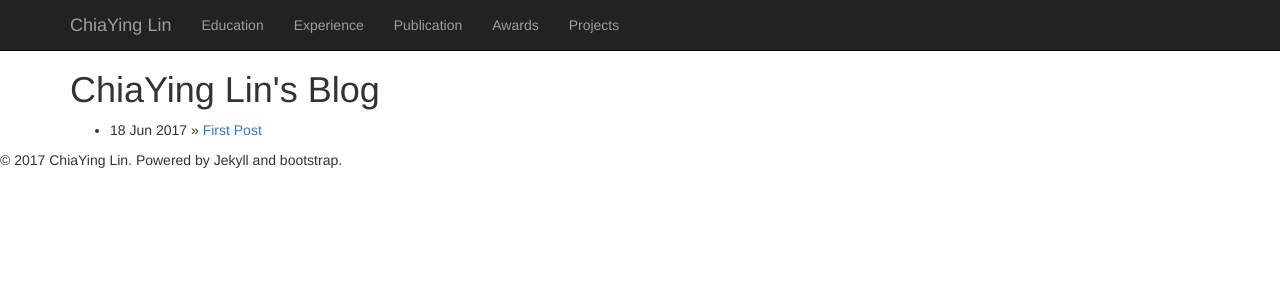
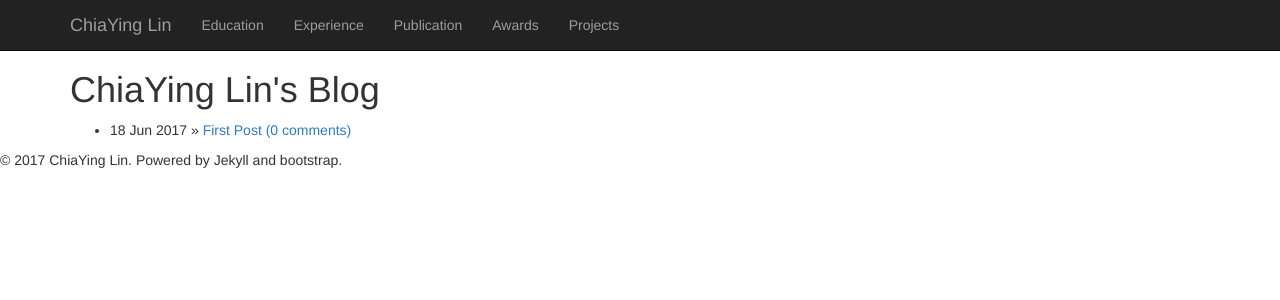
Before and after one commit to zeroplusone/zeroplusone.github.io, a Jekyll site: the page built from blog/index.html, in a window 1280 px wide. Shown: the top 300 px of the page. Built offline with Jekyll 4.4.1, drawn with Linux system fonts in a browser that asks for light colours; comment, search, counter and statistics services are not loaded.

Commit message:
revise disqus setting

```diff
--- a/_includes/disqus.html
+++ b/_includes/disqus.html
@@ -5,8 +5,8 @@
  *  LEARN WHY DEFINING THESE VARIABLES IS IMPORTANT: https://disqus.com/admin/universalcode/#configuration-variables*/
 
 var disqus_config = function () {
-this.page.url = {{ site.url }}+{{page.url}};  // Replace PAGE_URL with your page's canonical URL variable
-this.page.identifier = {{ page.id }}; // Replace PAGE_IDENTIFIER with your page's unique identifier variable
+this.page.url = "{{ site.url }}{{ page.url }}";  // Replace PAGE_URL with your page's canonical URL variable
+this.page.identifier = "{{ page.id }}"; // Replace PAGE_IDENTIFIER with your page's unique identifier variable
 };
 
 (function() { // DON'T EDIT BELOW THIS LINE
--- a/_layouts/post.html
+++ b/_layouts/post.html
@@ -8,6 +8,6 @@ layout: default
     {{ content }}
 </div>
 <!-- Post comments -->
-<div class="notecomments">
+<div class="comments">
     {% include disqus.html %}
 </div>
--- a/blog/atom.xml
+++ b/blog/atom.xml
@@ -1,5 +1,5 @@
 ---
-layout: feed
+layout: default
 ---
 <?xml version="1.0" encoding="utf-8"?>
 <feed xmlns="http://www.w3.org/2005/Atom">
--- a/blog/index.html
+++ b/blog/index.html
@@ -6,6 +6,7 @@ title: ChiaYing Lin's Blog
     <ul class="posts">
 
       {% for post in site.posts %}
-        <li><span>{{ post.date | date_to_string }}</span> » <a href="{{ post.url }}#disqus_thread" title="{{ post.title }}">{{ post.title }}</a></li>
+        <li><span>{{ post.date | date_to_string }}</span> » <a href="{{ post.url }}" title="{{ post.title }}">{{ post.title }}</a>
+        <a href="{{ site.url }}{{ post.url }}#disqus_thread"> (0 comments)</a></li>
       {% endfor %}
     </ul>
```
